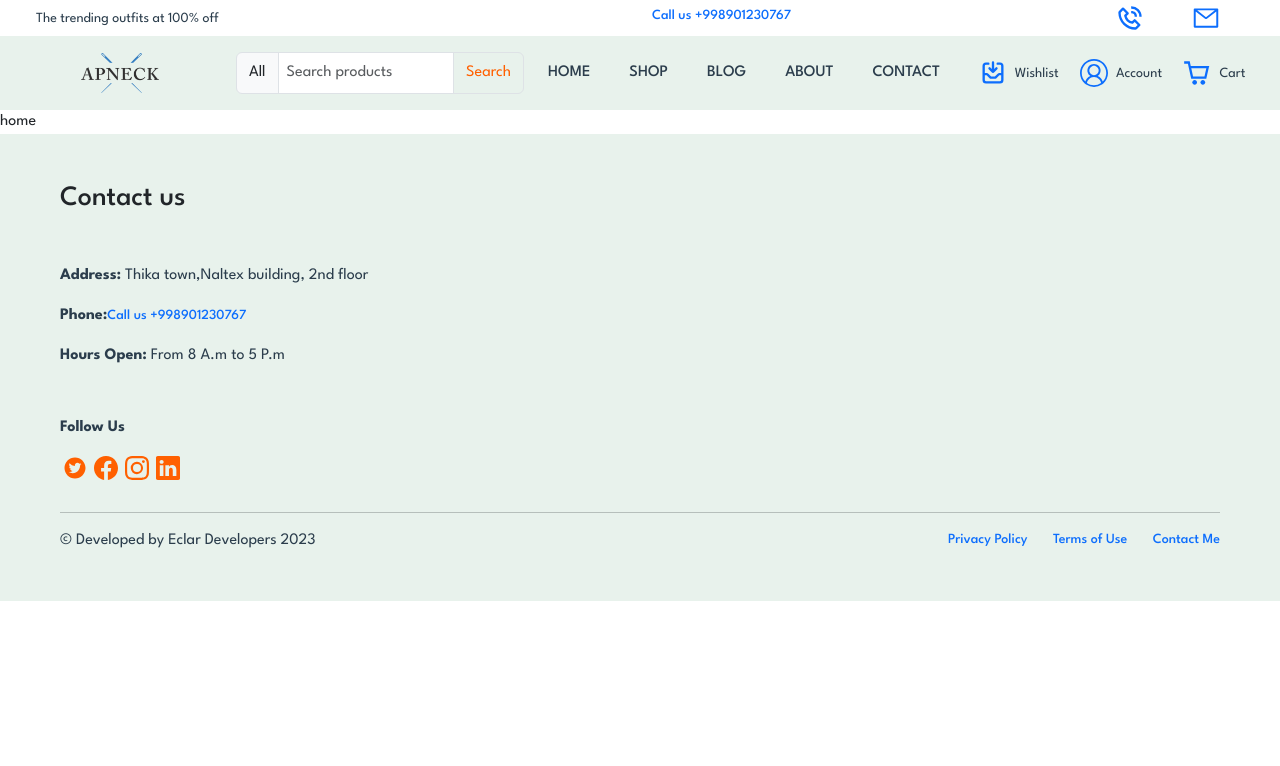
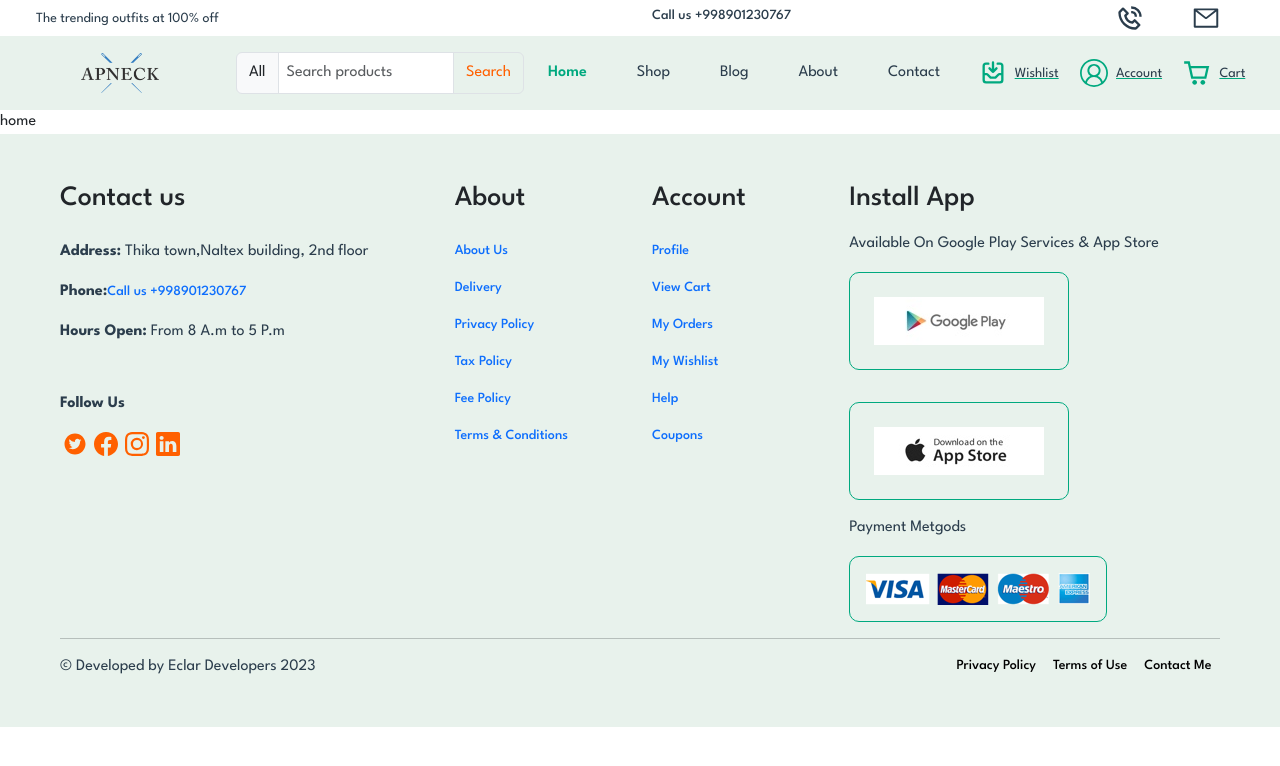
Before and after one commit to azizbekshayakubov/Online_shop, a React (Vite) app: page / in a window 1280 px wide. Shown: the top 766 px of the page. Built offline with nearby package versions, Linux system fonts and the light colour scheme.

Commit message:
finish footer page

```diff
--- a/src/App.css
+++ b/src/App.css
@@ -59,6 +59,10 @@ button {
   color: white;
 }
 
+.header-top-strip a {
+  color: var(--primary1);
+}
+
 .input-group button {
   background: transparent;
   font-size: 14px;
@@ -83,11 +87,10 @@ input:focus {
 
 .nav-links a {
   font-size: 16px;
-  text-transform: uppercase;
-  color: var(--primary1);
+
+  text-decoration: none;
 }
 
-.nav-links-nav,
 .social-icons a {
   color: var(--search);
 }
@@ -176,12 +179,14 @@ input:focus {
 }
 
 .active {
+  font-weight: 600;
+  text-decoration: underline;
   color: var(--primary);
-  text-decoration: underline;
 }
 
-.not-active {
+.inactive {
   color: var(--primary1);
+  font-weight: 400;
 }
 
 #color-link {
@@ -527,6 +532,9 @@ footer .socials {
   margin: 0 10px;
 }
 
+.footer-detail a {
+  color: var(--primary);
+}
 #footer-link {
   font-size: 18px;
   margin: 0 10px;
--- a/src/components/footer.jsx
+++ b/src/components/footer.jsx
@@ -2,6 +2,9 @@ import { Link } from "react-router-dom";
 
 import { AiFillTwitterCircle } from "react-icons/ai";
 import { BsFacebook, BsInstagram, BsLinkedin } from "react-icons/bs";
+import google from "../assets/images/pay/play.jpg";
+import app from "../assets/images/pay/app.jpg";
+import pay from "../assets/images/pay/pay.png";
 
 const Footer = () => {
   return (
@@ -10,7 +13,7 @@ const Footer = () => {
         <div className="container-xxl">
           <div className="row">
             <div className="col-4 d-flex flex-column">
-              <h3 className="mb-5">Contact us</h3>
+              <h3 className="mb-4">Contact us</h3>
               <div className="footer-details">
                 <p className="mb-3">
                   <b>Address:</b> Thika town,Naltex building, 2nd floor
@@ -41,16 +44,56 @@ const Footer = () => {
                 </div>
               </div>
             </div>
+            <div className="col-2">
+              <h3 className="mb-4">About</h3>
+              <div className="footer-details d-flex flex-column">
+                <Link className="mb-3">About Us</Link>
+                <Link className="mb-3">Delivery</Link>
+                <Link className="mb-3">Privacy Policy</Link>
+                <Link className="mb-3">Tax Policy</Link>
+                <Link className="mb-3">Fee Policy</Link>
+                <Link className="mb-3">Terms & Conditions</Link>
+              </div>
+            </div>
+            <div className="col-2">
+              <h3 className="mb-4">Account</h3>
+              <div className="footer-details d-flex flex-column">
+                <Link className="mb-3">Profile</Link>
+                <Link className="mb-3">View Cart</Link>
+                <Link className="mb-3">My Orders</Link>
+                <Link className="mb-3">My Wishlist</Link>
+                <Link className="mb-3">Help</Link>
+                <Link className="mb-3">Coupons</Link>
+              </div>
+            </div>
+            <div className="col-4">
+              <h3 className="mb-3">Install App</h3>
+              <div className="footer-details">
+                <p>Available On Google Play Services & App Store</p>
+                <div className="pay">
+                  <Link>
+                    <img src={google} alt="" className="img-fluid p-4 my-3" />
+                  </Link>
+                  <Link>
+                    <img src={app} alt="" className="img-fluid p-4 my-3" />
+                  </Link>
+                </div>
+                <p className="mb-3">Payment Metgods</p>
+                <Link className="pay">
+                  <img src={pay} alt="" className="img-fluid p-3 " />
+                </Link>
+              </div>
+            </div>
           </div>
           <hr />
-          <div className="row">
-            <div className="col-9">
+          <div className="row d-flex justify-content-between">
+            <div className="col-3">
               <p>&copy; Developed by Eclar Developers 2023</p>
             </div>
-            <div className="col-3 d-flex justify-content-between">
-              <Link>Privacy Policy</Link>
-              <Link>Terms of Use</Link>
-              <Link>Contact Me</Link>
+            <div className="col-3 d-flex justify-content-around ">
+              <Link className="text-black">Privacy Policy</Link>
+              <Link className="text-black">Terms of Use</Link>
+              <Link className="text-black">Contact Me</Link>
             </div>
           </div>
         </div>
--- a/src/components/header.jsx
+++ b/src/components/header.jsx
@@ -1,4 +1,4 @@
-import { Link } from "react-router-dom";
+import { Link, useLocation } from "react-router-dom";
 
 import { BiPhoneCall } from "react-icons/bi";
 import { AiOutlineMail } from "react-icons/ai";
@@ -8,6 +8,8 @@ import { VscAccount } from "react-icons/vsc";
 import { CgShoppingCart } from "react-icons/cg";
 
 const Header = () => {
+  const location = useLocation();
+
   return (
     <>
       <header className="header-top-strip p-1 px-4 shadow-md">
@@ -58,24 +60,84 @@ const Header = () => {
               </div>
             </div>
             <div className=" nav-links  col-4 d-flex align-items-center justify-content-between text-center m-auto">
-              <Link to={"/"}>Home</Link>
-              <Link to={"shop"}>Shop</Link>
-              <Link to={"blog"}>Blog</Link>
-              <Link to={"about"}>About</Link>
-              <Link to={"contact"}>Contact</Link>
+              <Link
+                to={"/"}
+                className={location.pathname === "/" ? "active" : "inactive"}
+              >
+                Home
+              </Link>
+              <Link
+                to={"shop"}
+                className={
+                  location.pathname === "/shop" ? "active" : "inactive"
+                }
+              >
+                Shop
+              </Link>
+              <Link
+                to={"blog"}
+                className={
+                  location.pathname === "/blog" ? "active" : "inactive"
+                }
+              >
+                Blog
+              </Link>
+              <Link
+                to={"about"}
+                className={
+                  location.pathname === "/about" ? "active" : "inactive"
+                }
+              >
+                About
+              </Link>
+              <Link
+                to={"contact"}
+                className={
+                  location.pathname === "/contact" ? "active" : "inactive"
+                }
+              >
+                Contact
+              </Link>
             </div>
             <div className="nav-links-nav col-3 d-flex align-items-center justify-content-around">
-              <Link to={"wishlist"} className="d-flex   ">
+              <Link
+                to={"wishlist"}
+                className={
+                  location.pathname === "/wishlist" ? "inactive" : "active"
+                }
+              >
+                <div className="d-flex">
+                  <span>
                     <HiOutlineInboxIn className="fs-3 mx-2" />
+                  </span>
                   <p>Wishlist</p>
+                </div>
               </Link>
-              <Link to={"login"} className="d-flex ">
+              <Link
+                to={"login"}
+                className={
+                  location.pathname === "/login" ? "inactive" : "active"
+                }
+              >
+                <div className="d-flex">
+                  <span>
                     <VscAccount className="fs-3 mx-2" />
+                  </span>
                   <p>Account</p>
+                </div>
               </Link>
-              <Link to={"cart"} className="d-flex ">
+              <Link
+                to={"cart"}
+                className={
+                  location.pathname === "/cart" ? "inactive" : "active"
+                }
+              >
+                <div className="d-flex">
+                  <span>
                     <CgShoppingCart className="fs-3 mx-2" />
+                  </span>
                   <p>Cart</p>
+                </div>
               </Link>
             </div>
           </div>
```
Lines whose indentation alone changed are shown as unchanged.
